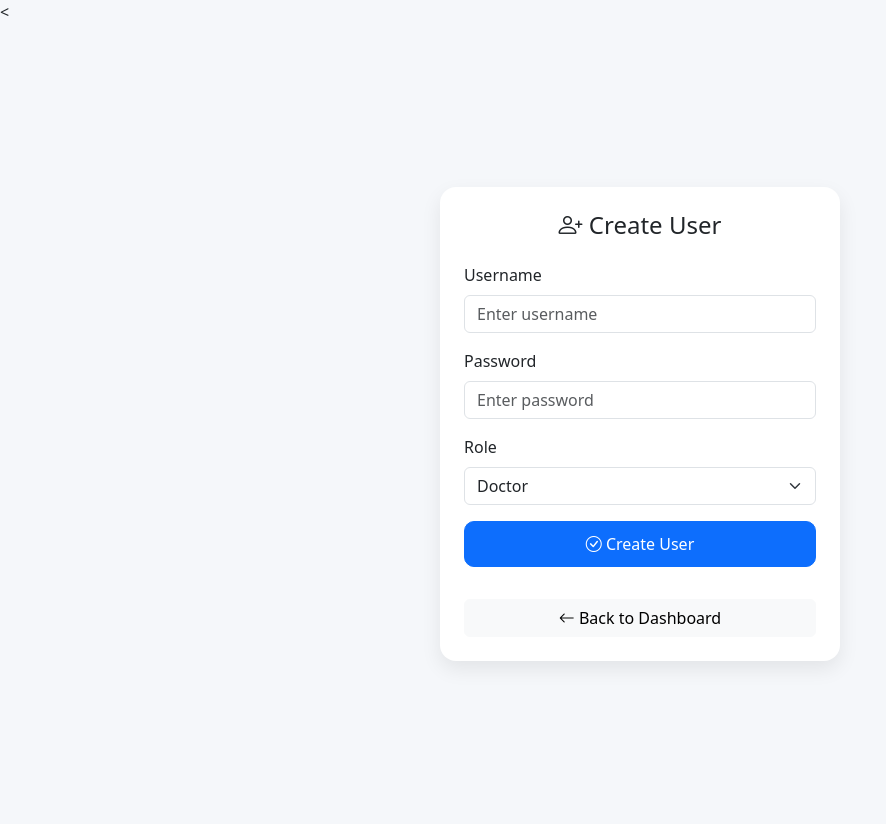
After one commit to nkaaziz0-netizen/Flowcare, a PHP site: page /admin/create_user.php in a window 1280 px wide. The commit adds this page. Shown: the whole page, without its empty margins (0-886 px from the left). Run offline with PHP 8.4, Linux system fonts and the light colour scheme; the visitor is signed in with stand-in values (Sample User, id 1); data that the repository does not hold is empty.

Commit message:
update project

```diff
--- /dev/null
+++ b/admin/create_user.php
@@ -0,0 +1,107 @@
+<?php
+session_start();
+include("../config/config.php");
+
+// 🔒 Protect page (ADMIN ONLY)
+if (!isset($_SESSION['role']) || $_SESSION['role'] != 'admin') {
+    header("Location: ../authentication/login.php");
+    exit();
+}
+
+$success = false;
+
+if ($_SERVER["REQUEST_METHOD"] == "POST") {
+
+    $username = $_POST['username'];
+    $password = password_hash($_POST['password'], PASSWORD_DEFAULT);
+    $role = $_POST['role'];
+
+    $stmt = $conn->prepare("INSERT INTO users (username, password, role) VALUES (?, ?, ?)");
+    $stmt->bind_param("sss", $username, $password, $role);
+    $stmt->execute();
+
+    $success = true;
+
+}
+?>
+
+<<!DOCTYPE html>
+<html>
+<head>
+<title>Create User</title>
+
+<link href="https://cdn.jsdelivr.net/npm/bootstrap@5.3.3/dist/css/bootstrap.min.css" rel="stylesheet">
+<link rel="stylesheet" href="https://cdn.jsdelivr.net/npm/bootstrap-icons@1.11.3/font/bootstrap-icons.css">
+
+<style>
+body{
+    background:#f5f7fa;
+}
+
+.card{
+    border:none;
+    border-radius:16px;
+    box-shadow:0 8px 20px rgba(0,0,0,0.08);
+}
+
+.btn-primary{
+    border-radius:10px;
+    padding:10px;
+}
+
+</style>
+
+</head>
+
+<body>
+
+<div class="container d-flex justify-content-center align-items-center" style="height:100vh;">
+
+<div class="card p-4" style="width:400px;">
+
+<h4 class="mb-4 text-center">
+<i class="bi bi-person-plus"></i> Create User
+</h4>
+
+<?php if($success): ?>
+<div class="alert alert-success text-center">
+    <i class="bi bi-check-circle"></i> User created successfully!
+</div>
+<?php endif; ?>
+
+<form method="POST">
+
+<div class="mb-3">
+<label class="form-label">Username</label>
+<input type="text" name="username" class="form-control" placeholder="Enter username" required>
+</div>
+
+<div class="mb-3">
+<label class="form-label">Password</label>
+<input type="password" name="password" class="form-control" placeholder="Enter password" required>
+</div>
+
+<div class="mb-3">
+<label class="form-label">Role</label>
+<select name="role" class="form-select">
+<option value="doctor">Doctor</option>
+<option value="admin">Admin</option>
+</select>
+</div>
+
+<button type="submit" class="btn btn-primary w-100">
+<i class="bi bi-check-circle"></i> Create User
+</button>
+
+</form>
+
+<a href="../dashboard/dashboard.php" class="btn btn-light mt-3 w-100">
+<i class="bi bi-arrow-left"></i> Back to Dashboard
+</a>
+
+</div>
+
+</div>
+
+</body>
+</html>
--- a/queue/next_patient.php
+++ b/queue/next_patient.php
@@ -1,10 +1,10 @@
 <?php
-include("config.php");
+include("../config/config.php");
 
 session_start();
 
 if($_SESSION['role'] != "doctor"){
-header("Location: dashboard.php");
+header("Location: ../dashboard/dashboard.php");
 exit();
 }
 
@@ -24,7 +24,7 @@ $conn->query("UPDATE patients SET status='serving' WHERE id=$id");
 
 }
 
-header("Location: dashboard.php");
+header("Location: ../dashboard/dashboard.php");
 ?>
 
 <link rel="stylesheet" href="assets/css/style.css">
```
Also changed, not shown: admin/logs.php (added, +71 -0 lines), authentication/login.php (+13 -2 lines), authentication/logout.php (+14 -4 lines), dashboard/dashboard.php (+25 -4 lines), docker-compose.yml (+7 -1 lines), public/index.php (added, +40 -0 lines), 1 other file.
